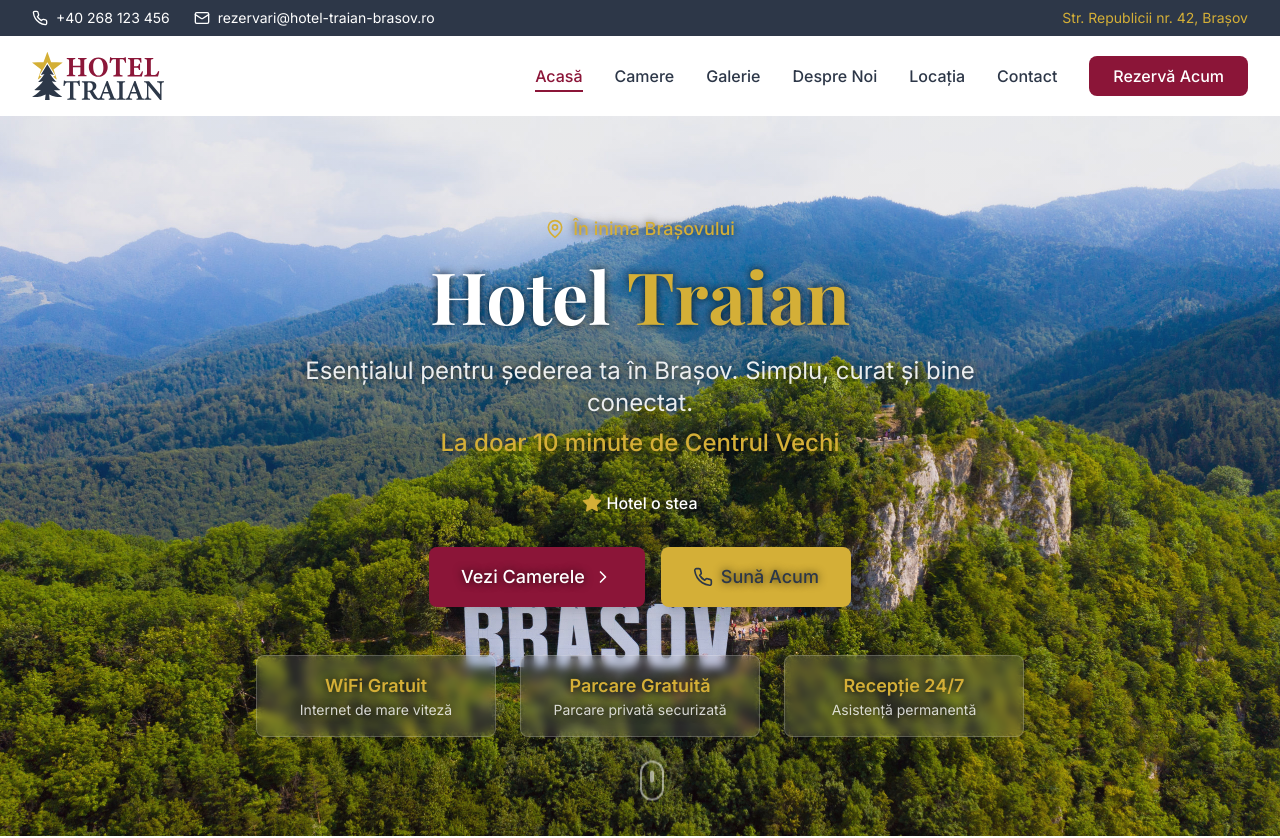
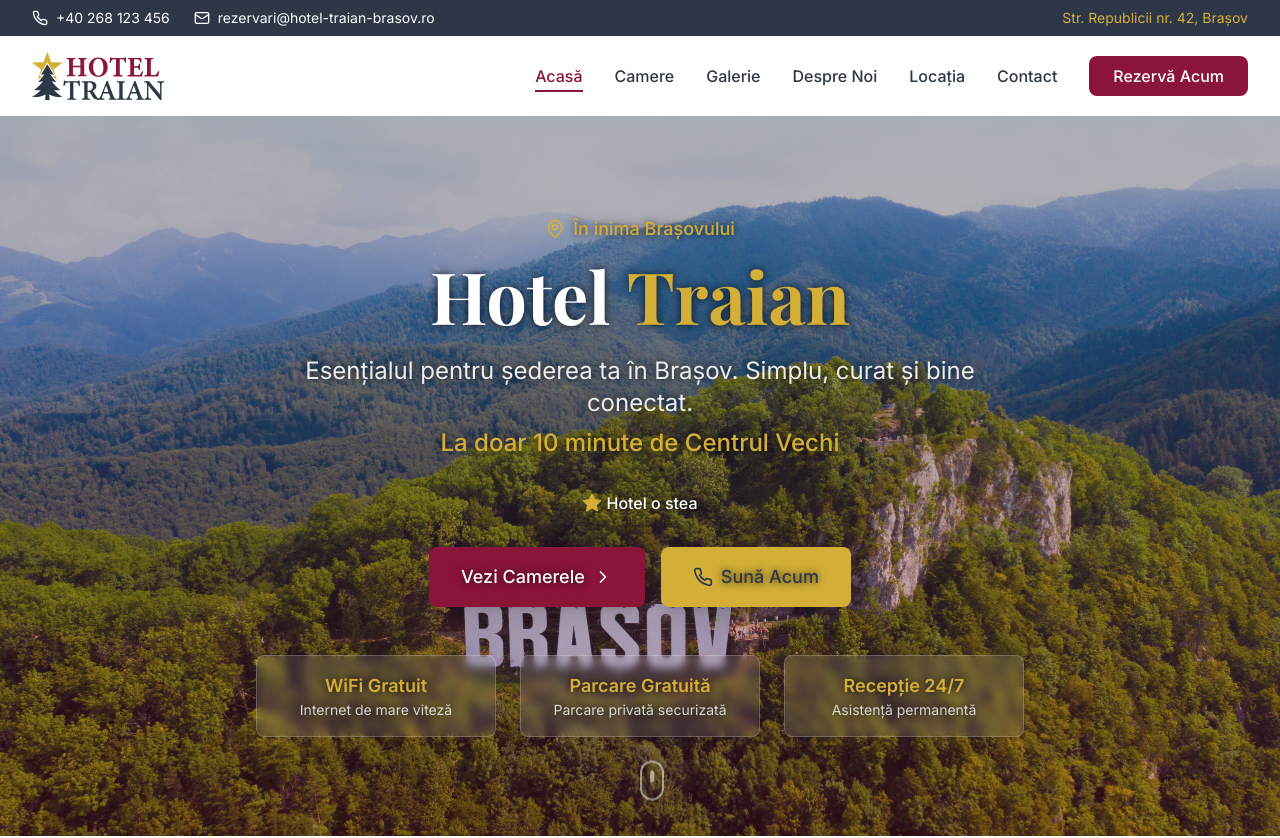
Before and after one commit to alexandrubucurdev/hote-traian-2025, a Next.js app: page / in a window 1280 px wide. Shown: the top 838 px of the page. Built offline with nearby package versions, Linux system fonts and the light colour scheme; a web font is replaced by a local one.

Commit message:
a mers testul

```diff
--- a/components/hotel/HeroSection.tsx
+++ b/components/hotel/HeroSection.tsx
@@ -12,7 +12,7 @@ export default function HeroSection() {
                     <div
                          className="w-full h-full bg-cover bg-top md:bg-center md:bg-fixed"
                          style={{
-                              backgroundImage: `linear-gradient(rgba(45, 55, 72, 0.1), rgba(139, 21, 56, 0.1)), url('images/bv.jpg')`,
+                              backgroundImage: `linear-gradient(rgba(45, 55, 72, 0.4), rgba(139, 21, 56, 0.3)), url('images/bv.jpg')`,
                          }}
                     />
                </div>
```
